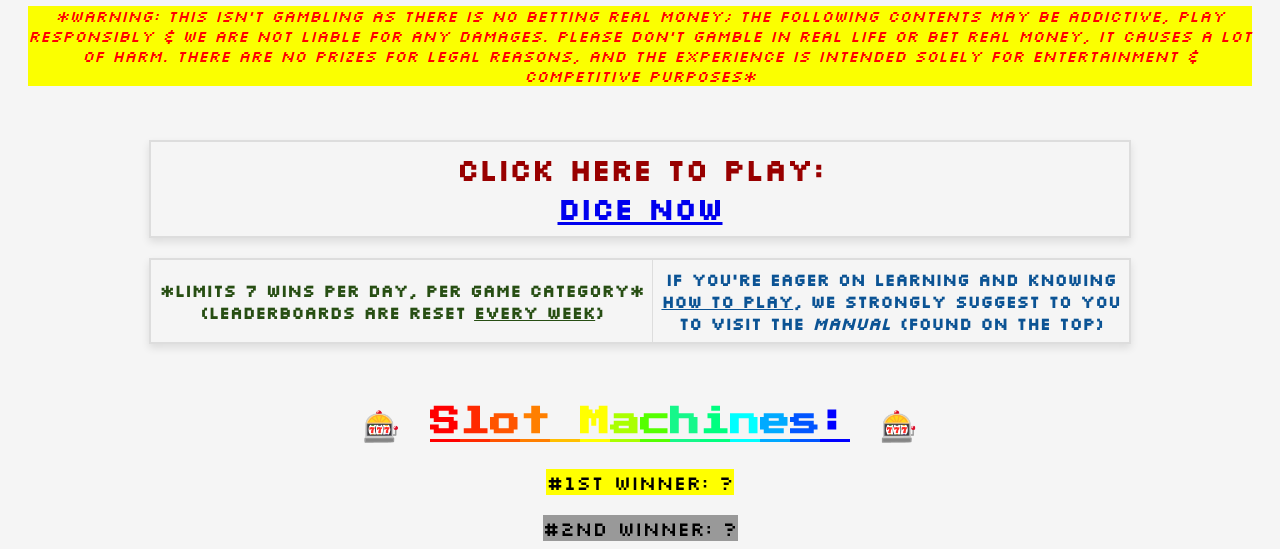
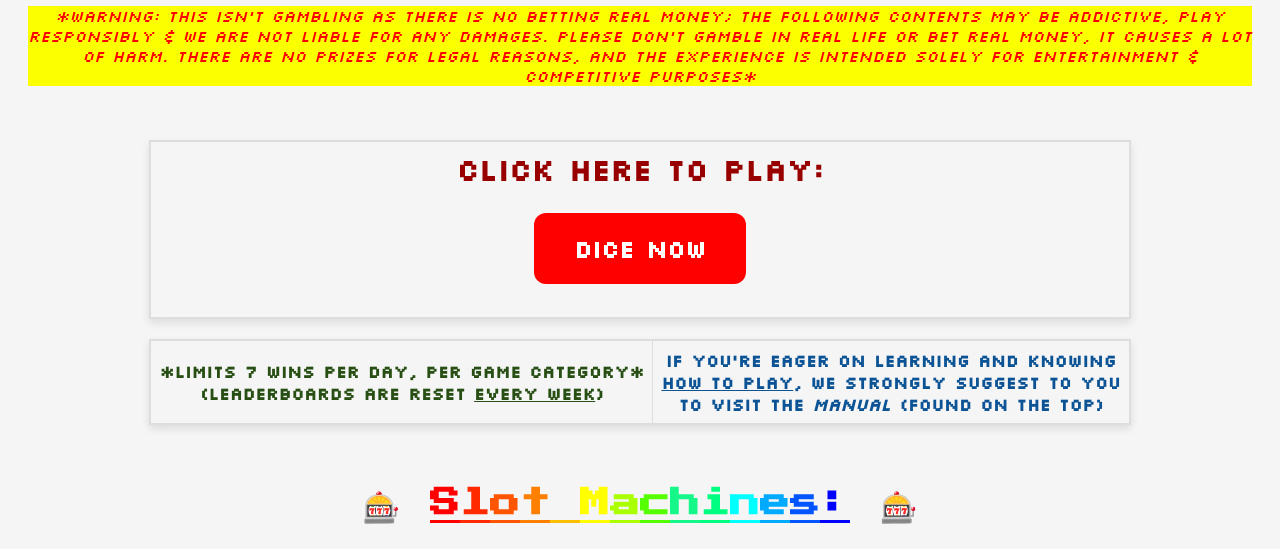
Before and after one commit to Mat1020/gamblecore, a Django app: template gamblecore/myapp/templates/index.html in a window 1280 px wide. Shown: the part 372-921 px from the top of the page. Run offline with Django 5.2, Linux system fonts and the light colour scheme; the template is opened without the code that fills it, so the values that code supplies are empty; parts of the project's set-up code (start-up, migrations or seed data) failed here and were passed over.

Commit message:
Playing box button working

```diff
--- a/gamblecore/myapp/static/red_box_button.css
+++ b/gamblecore/myapp/static/red_box_button.css
@@ -1,27 +1,24 @@
-/* Container for centering */
 .container {
     display: flex;
     justify-content: center;
     align-items: center;
-    height: 100vh;
-}
+    height: 15vh;
+    padding: 0;
+    margin: 0;
+  }
 
-/* Red Box Button */
-.red-box-button {
+  .red-box-button {
     display: inline-block;
-    background-color: #ff0000; /* Red color */
+    background-color: #ff0000; /* Bright Red */
     color: white;
-    font-size: 20px;
+    font-size: 24px;
     font-weight: bold;
-    padding: 15px 30px;
-    text-align: center;
+    padding: 20px 40px;
+    border-radius: 12px;
     text-decoration: none;
-    border-radius: 5px;
-    cursor: pointer;
-    transition: background-color 0.3s ease; /* Smooth transition */
-}
+    transition: background-color 0.3s ease;
+  }
 
-/* Hover effect */
-.red-box-button:hover {
-    background-color: #cc0000; /* Darker red when hovering */
-}
+  .red-box-button:hover {
+    background-color: #cc0000; /* Darker Red */
+  }
--- a/gamblecore/myapp/templates/index.html
+++ b/gamblecore/myapp/templates/index.html
@@ -8,7 +8,7 @@
 
     <!-- <link rel="stylesheet" href="styles.css"> -->
     <link rel="stylesheet" href="{% static 'styles.css' %}">
-    <!-- <link rel="stylesheet" href="{% static 'red_boc_button.css' %}"> -->
+    <link rel="stylesheet" href="{% static 'red_box_button.css' %}">
     <meta charset="UTF-8">
     <meta name="viewport" content="width=device-width, initial-scale=1.0">
 
@@ -104,10 +104,7 @@
         <table>
             <tbody>
                 <tr>
-                    <td class="silkscreen" style="font-size:30px;"><center><font color="#980000"><strong>Click here to play: </font>
-                    <div class="container">
-                        <a href="#" class="red-box-button">Dice Now</a>
-                    </div> </strong></center></td>
+                    <td class="silkscreen" style="font-size:30px;"><center><font color="#980000"><strong>Click here to play: </font> <div class="container"> <a href="#" class="red-box-button">Dice Now</a></div> </strong></center></td>
                 </tr>
             </tbody>
         </table>
```
